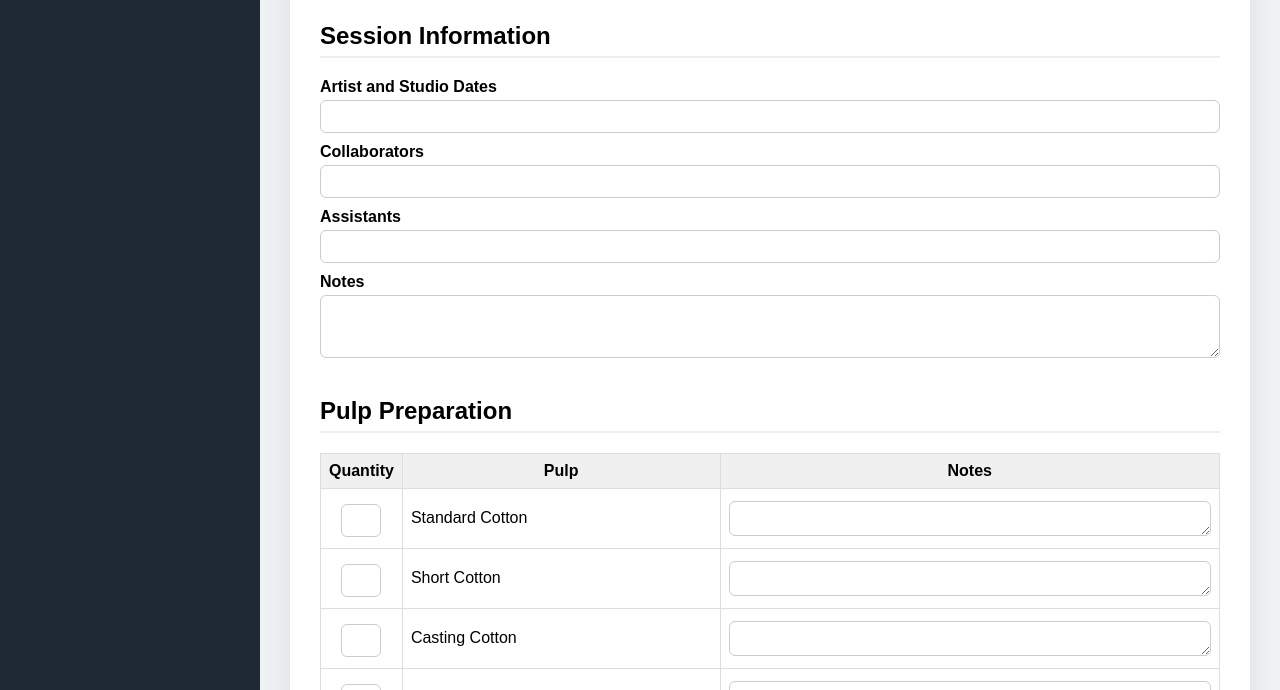
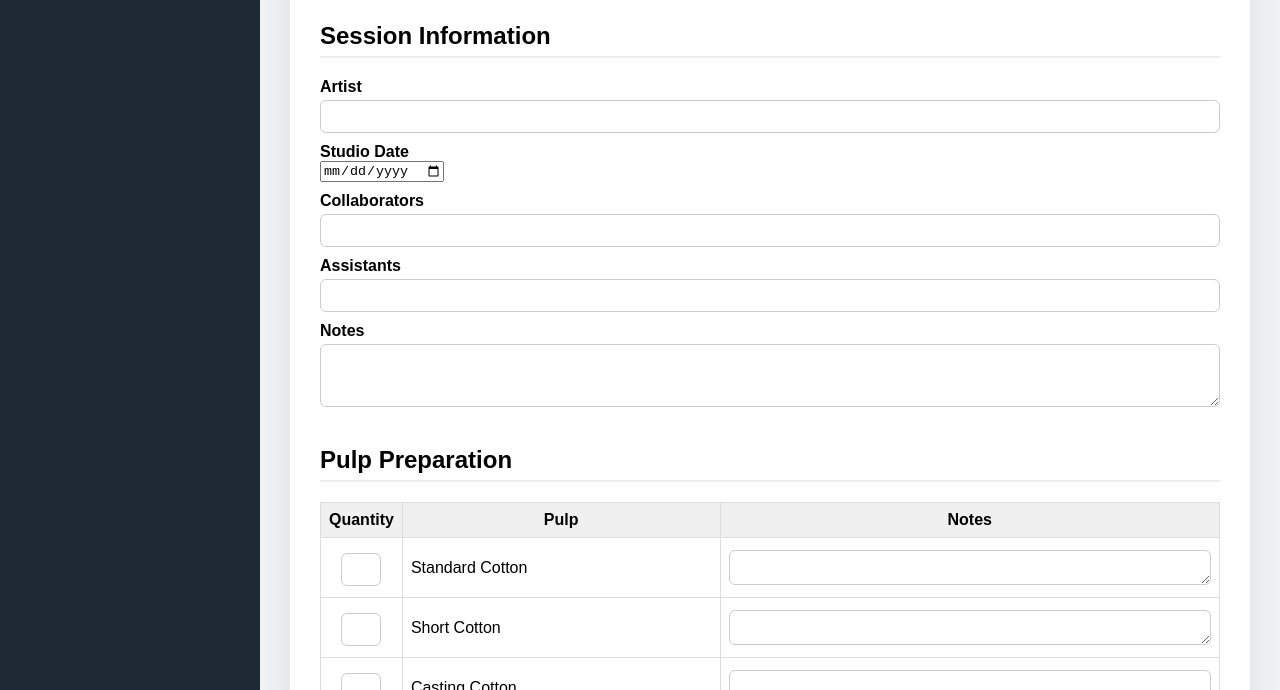
Before and after one commit to kdelamater/studio-setup-manager, a website: page index.html in a window 1280 px wide. Shown: the part 110-800 px from the top of the page. Drawn offline with Linux system fonts and the light colour scheme; no server answers.

Commit message:
Add explicit visual Date Picker field mapped seamlessly via V3 isolation layer

```diff
--- a/index.html
+++ b/index.html
@@ -304,8 +304,11 @@
 
                 <div class="print-section">
                     <h2>Session Information</h2>
-                                    <label>Artist and Studio Dates</label>
+                                    <label>Artist</label>
                                     <input type="text" id="artist">
+
+                                    <label>Studio Date</label>
+                                    <input type="date" id="uiDate" data-version="3">
 
                                     <label>Collaborators</label>
                                     <input type="text" id="collaborators">
```
